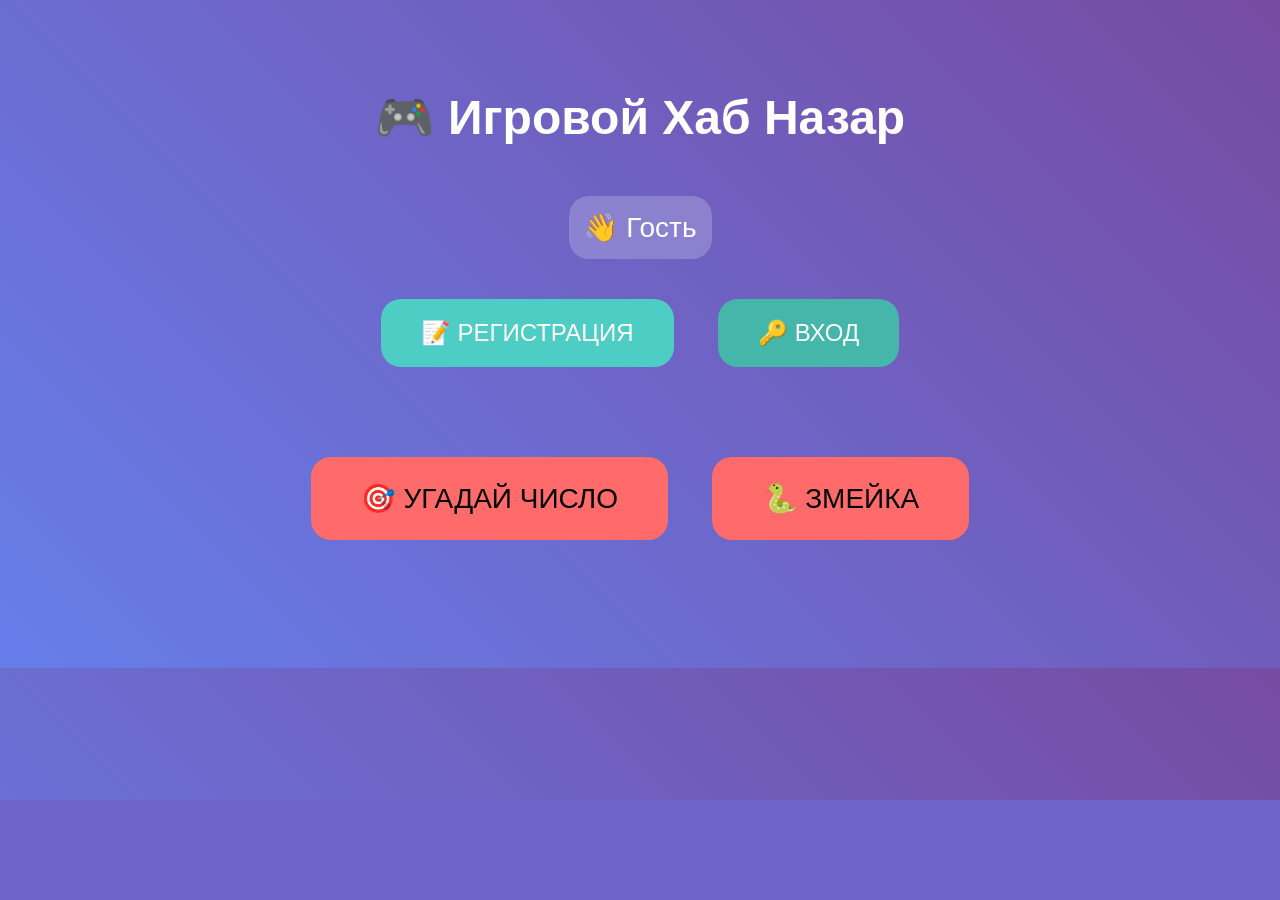
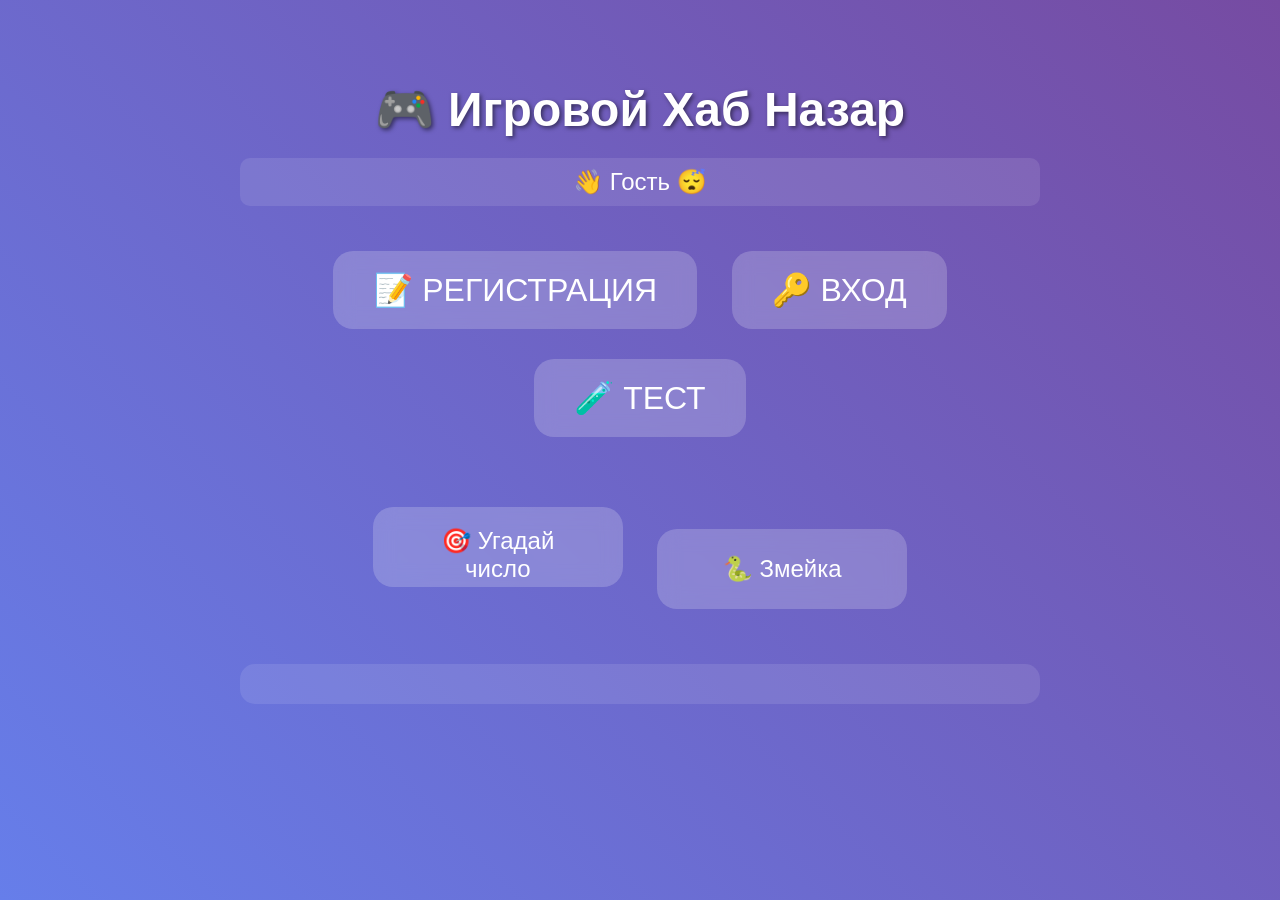
Before and after one commit to lCatNapl/aleksin-games-hub, a Flask app: page / in a window 1280 px wide. Before the commit the page ends 800 px from the top, so only its background shows below. Run offline with Flask 3, Linux system fonts and the light colour scheme.

Commit message:
Update index.html

```diff
--- a/templates/index.html
+++ b/templates/index.html
@@ -1,56 +1,78 @@
 <!DOCTYPE html>
-<html>
+<html lang="ru">
 <head>
-    <title>Игровой Хаб</title>
+    <meta charset="UTF-8">
+    <meta name="viewport" content="width=device-width, initial-scale=1.0">
+    <title>Игровой Хаб Назар</title>
     <style>
-        body { background: linear-gradient(45deg, #667eea, #764ba2); color: white; font-family: Arial; text-align: center; padding: 50px; }
-        button { font-size: 24px; padding: 20px 40px; margin: 20px; border: none; border-radius: 20px; cursor: pointer; }
-        .register-btn { background: #4ecdc4; color: white; }
-        .login-btn { background: #45b7aa; color: white; }
-        .logout-btn { background: #ff4757; color: white; }
-        .game-btn { background: #ff6b6b; font-size: 28px; padding: 25px 50px; }
-        .modal { position: fixed; top: 0; left: 0; width: 100%; height: 100%; background: rgba(0,0,0,0.8); display: none; align-items: center; justify-content: center; }
-        .modal-content { background: white; color: black; padding: 40px; border-radius: 20px; width: 400px; }
-        input { width: 100%; padding: 15px; margin: 10px 0; font-size: 18px; border-radius: 10px; border: 2px solid #ddd; }
-        #user-status { font-size: 28px; margin: 20px; padding: 15px; background: rgba(255,255,255,0.2); border-radius: 20px; display: inline-block; }
+        body { background: linear-gradient(45deg, #667eea 0%, #764ba2 100%); color: white; font-family: Arial; text-align: center; padding: 50px; min-height: 100vh; margin: 0; }
+        .container { max-width: 800px; margin: 0 auto; }
+        h1 { font-size: 3em; margin-bottom: 20px; text-shadow: 2px 2px 4px rgba(0,0,0,0.5); }
+        #user-status { font-size: 1.5em; margin-bottom: 30px; padding: 10px; background: rgba(255,255,255,0.1); border-radius: 10px; }
+        button { font-size: 2em; padding: 20px 40px; margin: 15px; border: none; border-radius: 20px; cursor: pointer; background: rgba(255,255,255,0.2); color: white; backdrop-filter: blur(10px); transition: all 0.3s; }
+        button:hover { background: rgba(255,255,255,0.3); transform: scale(1.05); }
+        button:disabled { opacity: 0.5; cursor: not-allowed; }
+        .modal { display: none; position: fixed; top: 0; left: 0; width: 100%; height: 100%; background: rgba(0,0,0,0.8); z-index: 1000; }
+        .modal-content { position: absolute; top: 50%; left: 50%; transform: translate(-50%, -50%); background: rgba(255,255,255,0.1); padding: 30px; border-radius: 20px; backdrop-filter: blur(10px); width: 300px; }
+        input { width: 100%; padding: 10px; margin: 10px 0; border: none; border-radius: 10px; font-size: 1.1em; }
+        #error { color: #ff6b6b; margin-top: 10px; }
+        .games { margin: 40px 0; }
+        .game-btn { font-size: 1.5em; width: 250px; height: 80px; }
+        #leaderboard { margin-top: 30px; background: rgba(255,255,255,0.1); padding: 20px; border-radius: 15px; }
+        #leaderboard h3 { margin: 0 0 20px; }
+        .leader { display: flex; justify-content: space-between; padding: 5px; margin: 5px 0; }
     </style>
 </head>
 <body>
-    <h1 style="font-size: 48px; margin-bottom: 30px;">🎮 Игровой Хаб Назар</h1>
-
-    <div id="user-status">👋 Гость</div>
-
-    <!-- 🔥 КНОПКИ ОГРОМНЫЕ 🔥 -->
-    <div>
-        <button class="register-btn" onclick="showAuth('register')">📝 РЕГИСТРАЦИЯ</button>
-        <button class="login-btn" onclick="showAuth('login')">🔑 ВХОД</button>
-        <button class="logout-btn" onclick="logout()" id="logout-btn" style="display:none">🚪 Выйти</button>
+    <div class="container">
+        <h1>🎮 Игровой Хаб Назар</h1>
+        <div id="user-status">👋 Гость 😴</div>
+        <div>
+            <button id="register-btn" onclick="showAuth('register')">📝 РЕГИСТРАЦИЯ</button>
+            <button id="login-btn" onclick="showAuth('login')">🔑 ВХОД</button>
+            <button id="logout-btn" onclick="logout()" style="display:none;">🚪 Выйти</button>
+            <button onclick="testApi()">🧪 ТЕСТ</button>
+        </div>
+        <div class="games">
+            <button class="game-btn" onclick="loadGame('guess')">🎯 Угадай число</button>
+            <button class="game-btn" onclick="loadGame('snake')">🐍 Змейка</button>
+        </div>
+        <div id="game-area"></div>
+        <div id="leaderboard"></div>
     </div>
 
-    <div style="margin: 50px 0;">
-        <button class="game-btn" onclick="playGame('guess')">🎯 УГАДАЙ ЧИСЛО</button>
-        <button class="game-btn" onclick="playGame('snake')">🐍 ЗМЕЙКА</button>
-    </div>
-
-    <div id="leaderboard" style="margin-top: 50px;"></div>
-
-    <!-- МОДАЛКА -->
     <div id="auth-modal" class="modal">
         <div class="modal-content">
-            <h2 id="modal-title">РЕГИСТРАЦИЯ</h2>
-            <input id="username" placeholder="Имя (nazar)" maxlength="20">
-            <input id="password" type="password" placeholder="Пароль (123456)" maxlength="30">
-            <br><button onclick="authUser()" style="width: 100%; font-size: 20px; padding: 15px; margin-top: 20px;">✅ РЕГИСТРИРОВАТЬСЯ / ВОЙТИ</button>
-            <div id="auth-error" style="color: red; margin-top: 15px;"></div>
+            <h2 id="modal-title">Авторизация</h2>
+            <input type="text" id="username" placeholder="Имя (nazar)">
+            <input type="password" id="password" placeholder="Пароль (123456)">
+            <button onclick="authUser()" style="width:100%; margin-top:15px;">✅ ГОТОВО</button>
+            <div id="error"></div>
         </div>
     </div>
 
     <script>
-        let isLoggedIn = false;
+        let currentGame = '';
+        async function checkUserStatus() {
+            try {
+                const res = await fetch('/status', {credentials: 'include'});
+                const data = await res.json();
+                const status = document.getElementById('user-status');
+                const logoutBtn = document.getElementById('logout-btn');
+                if (data.logged) {
+                    status.textContent = `👋 ${data.username} ✅`;
+                    logoutBtn.style.display = 'inline-block';
+                } else {
+                    status.textContent = '👋 Гость 😴';
+                    logoutBtn.style.display = 'none';
+                }
+            } catch(e) { console.error(e); }
+        }
 
         function showAuth(type) {
-            document.getElementById('modal-title').innerText = type === 'register' ? '📝 РЕГИСТРАЦИЯ' : '🔑 ВХОД';
-            document.getElementById('auth-modal').style.display = 'flex';
+            document.getElementById('auth-modal').style.display = 'block';
+            document.getElementById('modal-title').textContent = type === 'register' ? '📝 РЕГИСТРАЦИЯ' : '🔑 ВХОД';
+            document.getElementById('error').textContent = '';
         }
 
         function closeAuth() {
@@ -58,49 +80,144 @@
         }
 
         async function authUser() {
-            const username = document.getElementById('username').value.trim();
+            const username = document.getElementById('username').value;
             const password = document.getElementById('password').value;
-            if (username.length < 3 || password.length < 6) {
-                return document.getElementById('auth-error').innerText = 'Имя ≥3, пароль ≥6!';
-            }
-
-            const isRegister = document.getElementById('modal-title').innerText.includes('РЕГИСТРАЦИЯ');
-            const url = isRegister ? '/api/register' : '/api/login';
-
+            const endpoint = document.getElementById('modal-title').textContent.includes('РЕГИСТРАЦИЯ') ? '/register' : '/login';
             try {
-                const res = await fetch(url, {
+                const res = await fetch(endpoint, {
                     method: 'POST',
+                    credentials: 'include',
                     headers: {'Content-Type': 'application/json'},
                     body: JSON.stringify({username, password})
                 });
                 const data = await res.json();
-
                 if (data.success) {
-                    document.getElementById('user-status').innerText = `👋 ${data.username || username} ✅`;
-                    document.getElementById('logout-btn').style.display = 'inline-block';
+                    checkUserStatus();
                     closeAuth();
-                    alert('✅ Успех! Играй и бей рекорды!');
+                    loadLeaderboard(currentGame);
                 } else {
-                    document.getElementById('auth-error').innerText = data.error;
+                    document.getElementById('error').textContent = data.message || 'Ошибка';
                 }
             } catch(e) {
-                document.getElementById('auth-error').innerText = 'Сервер недоступен';
+                document.getElementById('error').textContent = 'Сервер: ' + e.message;
             }
         }
 
         async function logout() {
-            await fetch('/api/logout', {method: 'POST'});
-            location.reload();
+            await fetch('/logout', {method: 'POST', credentials: 'include'});
+            checkUserStatus();
+            document.getElementById('game-area').innerHTML = '';
+            document.getElementById('leaderboard').innerHTML = '';
         }
 
-        function playGame(game) {
-            alert(`🎮 ${game.toUpperCase()}! ${isLoggedIn ? 'Рекорды сохранятся!' : 'Залогинься для топа!'}`);
+        async function loadLeaderboard(game) {
+            try {
+                const res = await fetch(`/top/${game}`);
+                const leaders = await res.json();
+                const lb = document.getElementById('leaderboard');
+                if (leaders.length) {
+                    lb.innerHTML = '<h3>🏆 ТОП-10</h3>' + leaders.map((l, i) =>
+                        `<div class="leader"> ${i+1}. ${l.username}: ${l.score} </div>`
+                    ).join('');
+                } else {
+                    lb.innerHTML = '<h3>🏆 ТОП-10</h3><p>Никто не играл!</p>';
+                }
+            } catch(e) { console.error(e); }
+        }
+
+        function loadGame(game) {
+            currentGame = game;
+            document.getElementById('game-area').innerHTML = `
+                <div id="guess-game" style="display:${game==='guess'?'block':'none'};">
+                    <h2>🎯 Угадай число (1-1000)</h2>
+                    <input type="number" id="guess-input" min="1" max="1000" style="width:200px; padding:10px; font-size:1.2em;">
+                    <button onclick="makeGuess()" style="font-size:1.2em; padding:10px 20px;">УГАДАТЬ</button>
+                    <p id="guess-feedback">Счёт: <span id="guess-score">0</span></p>
+                </div>
+                <canvas id="snake-canvas" width="400" height="400" style="display:${game==='snake'?'block':'none'}; border:1px solid white; background:rgba(0,0,0,0.3);"></canvas>
+            `;
+            loadLeaderboard(game);
+            if (game === 'snake') initSnake();
+        }
+
+        let guessNum = Math.floor(Math.random() * 1000) + 1;
+        let guessScore = 1000;
+        function makeGuess() {
+            const input = document.getElementById('guess-input');
+            const val = parseInt(input.value);
+            const scoreEl = document.getElementById('guess-score');
+            if (val < guessNum) {
+                document.getElementById('guess-feedback').innerHTML += '<br>Больше!';
+            } else if (val > guessNum) {
+                document.getElementById('guess-feedback').innerHTML += '<br>Меньше!';
+            } else {
+                document.getElementById('guess-feedback').innerHTML += '<br>✅ Угадал! Счёт: ' + guessScore;
+                if (sessionStorage.getItem('username')) saveScore('guess', guessScore);
+                guessNum = Math.floor(Math.random() * 1000) + 1;
+                guessScore = 1000;
+            }
+            guessScore -= 10;
+            scoreEl.textContent = guessScore;
+            input.value = '';
+        }
+
+        // Простая змейка (WASD)
+        let snake = [{x:10,y:10}];
+        let dx=0, dy=0; let food={x:15,y:15}; let score=0;
+        function initSnake() {
+            const canvas = document.getElementById('snake-canvas');
+            const ctx = canvas.getContext('2d');
+            function draw() {
+                ctx.fillStyle = 'rgba(0,0,0,0.3)';
+                ctx.fillRect(0,0,400,400);
+                ctx.fillStyle = 'lime';
+                snake.forEach(s => ctx.fillRect(s.x*20, s.y*20, 20,20));
+                ctx.fillStyle = 'red';
+                ctx.fillRect(food.x*20, food.y*20, 20,20);
+                requestAnimationFrame(draw);
+            }
+            document.addEventListener('keydown', e => {
+                if (e.key === 'w') {dx=0;dy=-1;}
+                if (e.key === 's') {dx=0;dy=1;}
+                if (e.key === 'a') {dx=-1;dy=0;}
+                if (e.key === 'd') {dx=1;dy=0;}
+            });
+            setInterval(() => {
+                const head = {x: snake[0].x + dx, y: snake[0].y + dy};
+                snake.unshift(head);
+                if (head.x === food.x && head.y === food.y) {
+                    score += 100;
+                    food = {x: Math.floor(Math.random()*20), y: Math.floor(Math.random()*20)};
+                } else {
+                    snake.pop();
+                }
+            }, 150);
+            draw();
+        }
+
+        async function saveScore(game, score) {
+            try {
+                await fetch('/save_score', {
+                    method: 'POST',
+                    credentials: 'include',
+                    headers: {'Content-Type': 'application/json'},
+                    body: JSON.stringify({game, score})
+                });
+                loadLeaderboard(game);
+            } catch(e) { console.error(e); }
+        }
+
+        async function testApi() {
+            const res = await fetch('/test');
+            console.log(await res.json());
         }
 
         document.addEventListener('keydown', e => {
             if (e.key === 'Escape') closeAuth();
-            if (document.getElementById('auth-modal').style.display === 'flex' && e.key === 'Enter') authUser();
+            if (document.getElementById('auth-modal').style.display === 'block' && e.key === 'Enter') authUser();
         });
+
+        checkUserStatus();
     </script>
 </body>
 </html>
```
